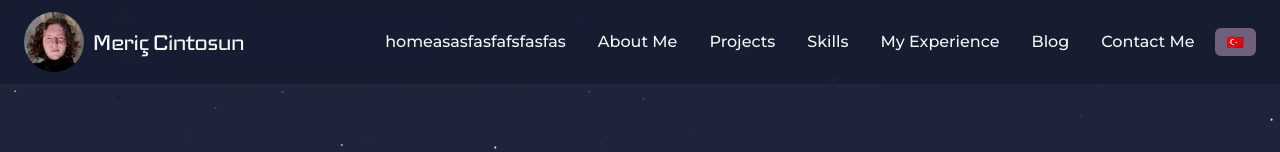
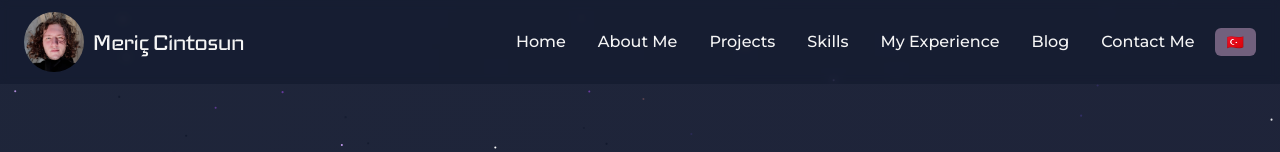
Before and after one commit to mericcintosun/meric-cintosun-portfolio, a Next.js app: page / in a window 1280 px wide. Shown: the top 152 px of the page. Built offline with nearby package versions, Linux system fonts and the light colour scheme.

Commit message:
kjnaskfja

```diff
--- a/src/components/Navbar.jsx
+++ b/src/components/Navbar.jsx
@@ -47,7 +47,7 @@ function NavList() {
   const { t } = useLanguage();
 
   const navItems = [
-    { text: t('homeasasfasfafsfasfas'), href: "/" },
+    { text: t('home'), href: "/" },
     { text: t('aboutMe'), href: "/about" },
     { text: t('projects'), href: "/projects" },
     { text: t('skills'), href: "/skills" },
```
